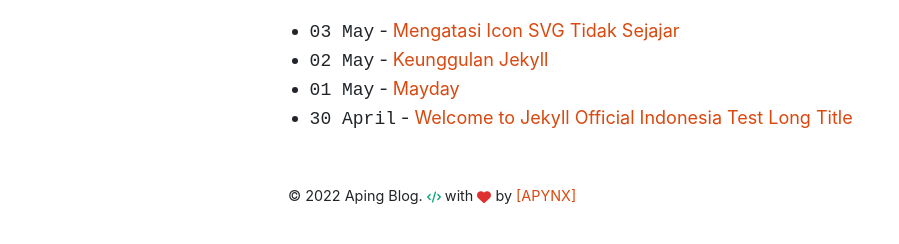
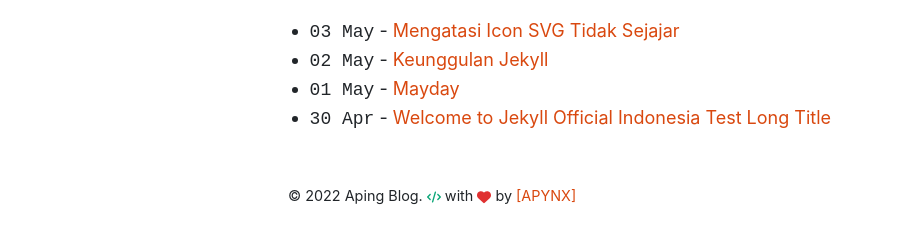
Before and after one commit to apynx/apynx.github.io, a Jekyll site: the page built from arsip.md, in a window 1280 px wide. Shown: the part 218-462 px from the top of the page, without its empty margins (0-899 px from the left). Built offline with Jekyll 4.4.1, drawn with Linux system fonts in a browser that asks for light colours.

Commit message:
update post

```diff
--- a/_includes/archive-by-years.html
+++ b/_includes/archive-by-years.html
@@ -20,7 +20,7 @@
     {%- assign posts = taxonomy.items -%}
     {%- for post in posts -%}
       <li>
-        <time datetime="{{ page.date | date_to_xmlschema }}">{{ post.date | date: "%d %B" }}</time>
+        <time datetime="{{ page.date | date_to_xmlschema }}">{{ post.date | date: "%d %b" }}</time>
         -
         <a href="{{ post.url | relative_url }}">{{ post.title | escape }}</a>
       </li>
```
